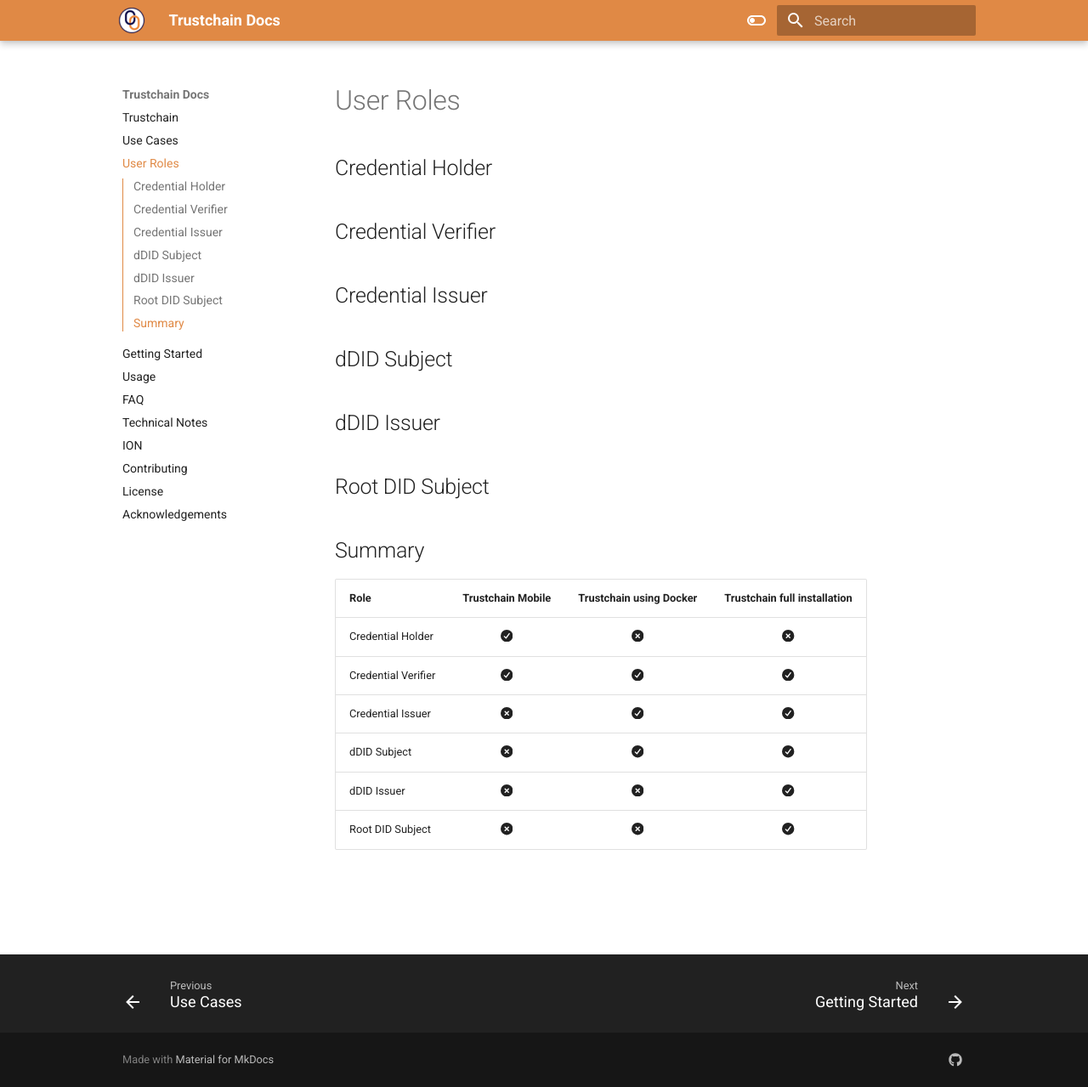
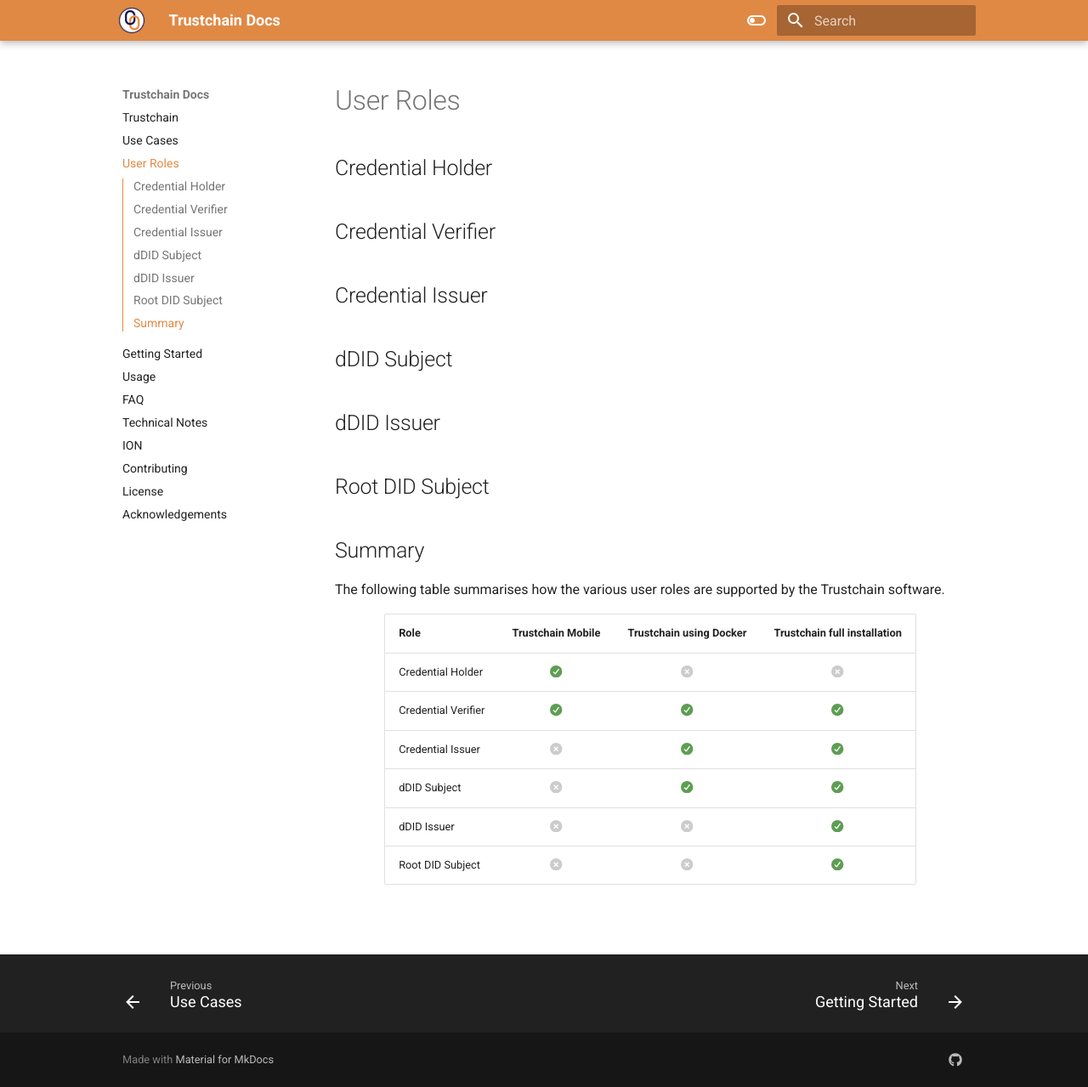
Before and after one commit to alan-turing-institute/trustchain, an MkDocs documentation site: the page built from docs/roles.md, in a window 1280 px wide and 1279 px high. Shown: the whole window at 85% size. Built offline with MkDocs 1.6.1 and Material for MkDocs 9.7.7, drawn with Linux system fonts in a browser that asks for light colours; nearby versions of some CDN libraries; library files that are not in the unit come from our copies.

Commit message:
Add support for page-centred tables

```diff
--- a/docs/roles.md
+++ b/docs/roles.md
@@ -25,6 +25,9 @@
 
 ## Summary
 
+The following table summarises how the various user roles are supported by the Trustchain software.
+
+<div class="center-table" markdown>
 
 | Role | Trustchain Mobile | Trustchain using Docker | Trustchain full installation |
 | ---- | :---------------: | :---------------------: | :--------------------------: |
@@ -35,4 +38,6 @@
 | dDID Issuer         | :fontawesome-solid-circle-xmark:{ .xmark } | :fontawesome-solid-circle-xmark:{ .xmark } | :fontawesome-solid-circle-check:{ .check } |
 | Root DID Subject    | :fontawesome-solid-circle-xmark:{ .xmark } | :fontawesome-solid-circle-xmark:{ .xmark } | :fontawesome-solid-circle-check:{ .check } |
 
+</div>
+
 &nbsp;
--- a/docs/stylesheets/extra.css
+++ b/docs/stylesheets/extra.css
@@ -21,3 +21,15 @@
     -webkit-user-select: none; /* Chrome/Safari */
     -ms-user-select: none; /* IE10+ */
 }
+.center-table {
+    text-align: center;
+  }
+  .md-typeset .center-table :is(td,th):not([align]) {
+    text-align: initial; /* Reset alignment for table cells */
+}
+.check {
+    color: #5D9E52;
+}
+.xmark {
+    color: #CCCCCC;
+}
--- a/mkdocs.yml
+++ b/mkdocs.yml
@@ -66,6 +66,7 @@
   - def_list
   - pymdownx.tasklist:
       custom_checkbox: true
+  - md_in_html
 
 plugins:
   - search
```
